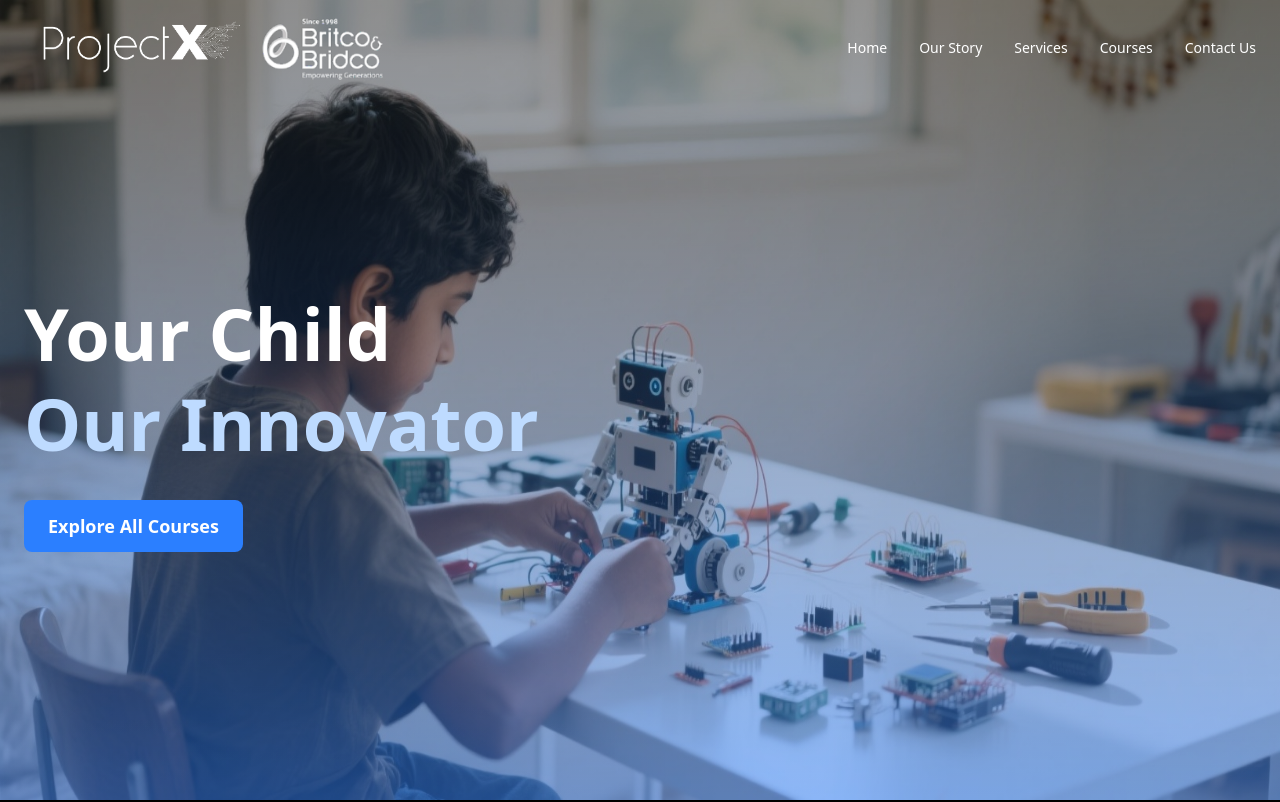
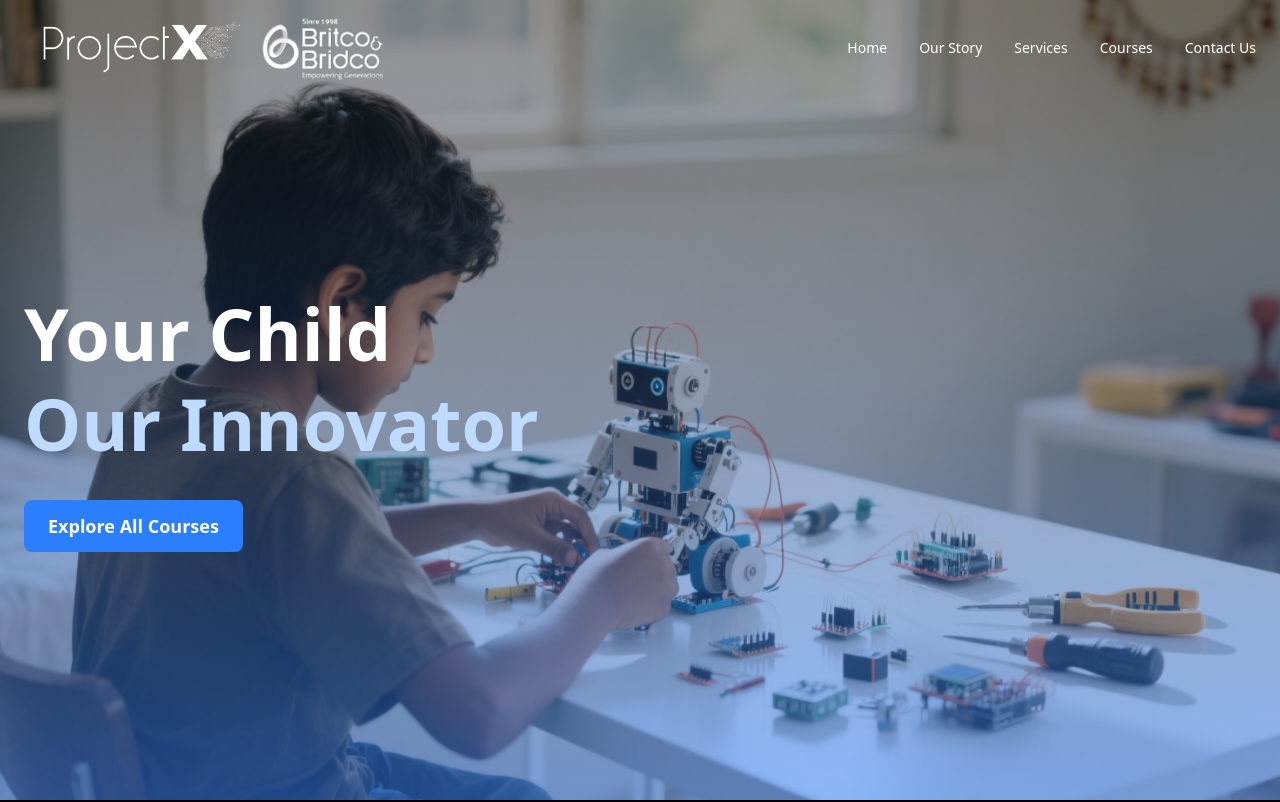
Before and after one commit to zamaan-al/ProjectX, a React (Vite) app: page / in a window 1280 px wide. Shown: the top 802 px of the page. Built offline with nearby package versions, Linux system fonts and the light colour scheme.

Commit message:
improving

```diff
--- a/src/components/HeroSection.jsx
+++ b/src/components/HeroSection.jsx
@@ -53,7 +53,7 @@ const HeroSection = () => {
     <div className="relative min-h-screen w-full overflow-hidden">
       {/* Background */}
       <img src="/freepik__candid-photography-with-natural-textures-and-highl__53773.png"
-        className="absolute inset-0 w-full h-full bg-cover bg-center bg-no-repeat "
+        className="absolute inset-0 w-full h-full bg-cover bg-center bg-no-repeat object-cover "
         loading="lazy"
       />
       <div className="absolute inset-0 bg-gradient-to-t from-blue-500/50 to-blue z-10"></div>
--- a/src/components/StateSection.jsx
+++ b/src/components/StateSection.jsx
@@ -15,13 +15,14 @@ const StatsSection = () => {
               <img
                 src="medium-shot-boy-with-smartphone.jpg"
                 alt="Child Innovation"
+                loading="lazy"
                 className="w-full h-full object-cover"
               />
             </div>
             <div className="w-1/2 h-full bg-[rgba(20,74,101,1)]"></div>
 
             {/* Centered Text */}
-            <div className="absolute inset-0 flex items-center justify-center px-4 sm:px-6 text-center">
+            <div  className="absolute inset-0 flex items-center justify-center px-4 sm:px-6 text-center">
               <p className="text-sm sm:text-lg lg:text-xl font-normal leading-relaxed">
                 Tired of Your Child Wasting{" "}
                 <span className="font-bold">Hours on Screens?</span>
@@ -38,6 +39,7 @@ const StatsSection = () => {
               <img
                 src="full-shot-mother-sitting-floor.jpg"
                 alt="Child Building"
+                loading="lazy"
                 className="w-full h-full object-cover"
               />
             </div>
```
